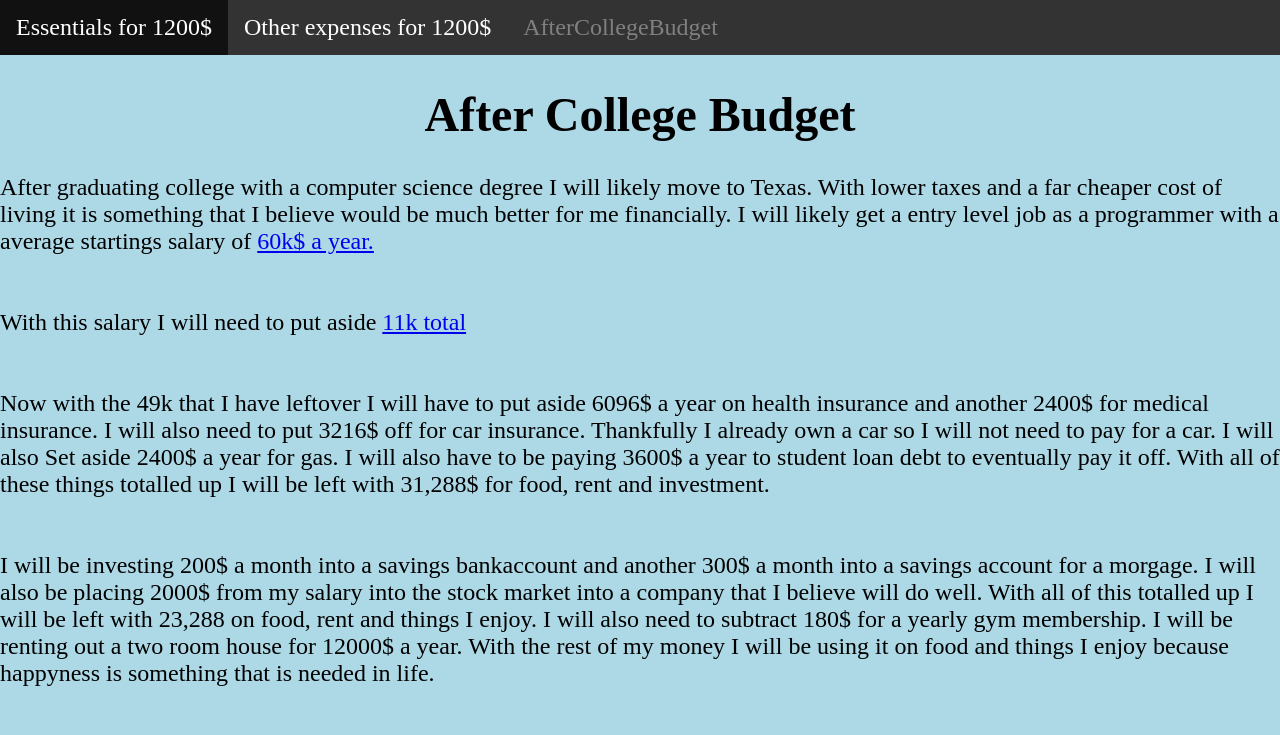
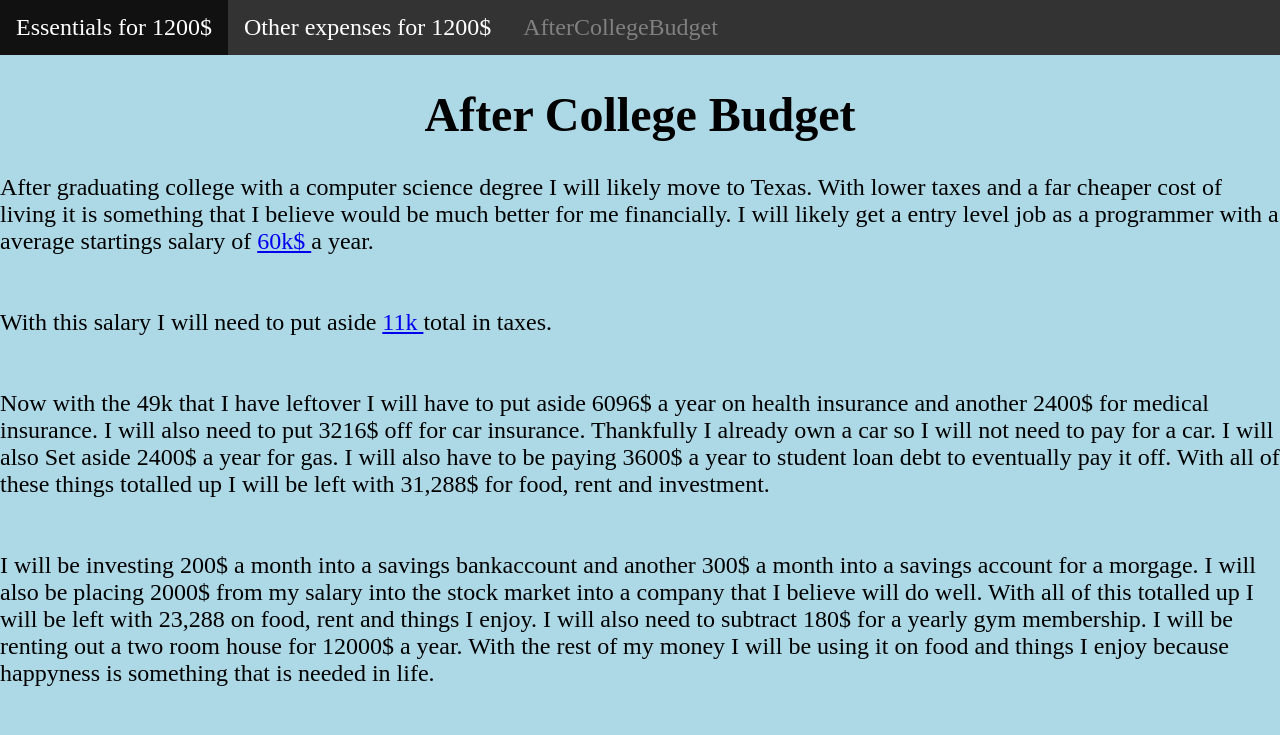
Before and after one commit to jonathanmil/money, a plain HTML site: page AfterCollegeBudget.html in a window 1280 px wide. Shown: the top 735 px of the page. Drawn offline with Linux system fonts and the light colour scheme.

Commit message:
Update AfterCollegeBudget.html

```diff
--- a/AfterCollegeBudget.html
+++ b/AfterCollegeBudget.html
@@ -65,13 +65,14 @@ img {
 	<p>
 After graduating college with a computer science degree I will likely move to Texas. With lower taxes and a far cheaper cost of living it is something that I believe would be much better for me financially. I will likely get a entry level job as a programmer with a average startings salary of
 		<a href="https://www.glassdoor.com/Salaries/houston-entry-level-programmer-salary-SRCH_IL.0,7_IM394_KO8,30.htm">
-			60k$ a year.
-		</a>
+			60k$
+		</a> a year.
 		<br><br><br>
 With this salary I will need to put aside
 		<a href="https://goodcalculators.com/us-salary-tax-calculator/texas/60000/">
-			11k total
+			11k
 		</a>
+		total in taxes.
 		<br><br><br>
 		Now with the 49k that I have leftover I will have to put aside 6096$ a year on health insurance and another 2400$ for medical insurance. I will also need to put 3216$ off for car insurance. Thankfully I already own a car so I will not need to pay for a car. I will also Set
 		aside 2400$ a year for gas. I will also have to be paying 3600$ a year to student loan debt to eventually pay it off. With all of these things totalled up I will be left with 31,288$ for food, rent and investment.
```
